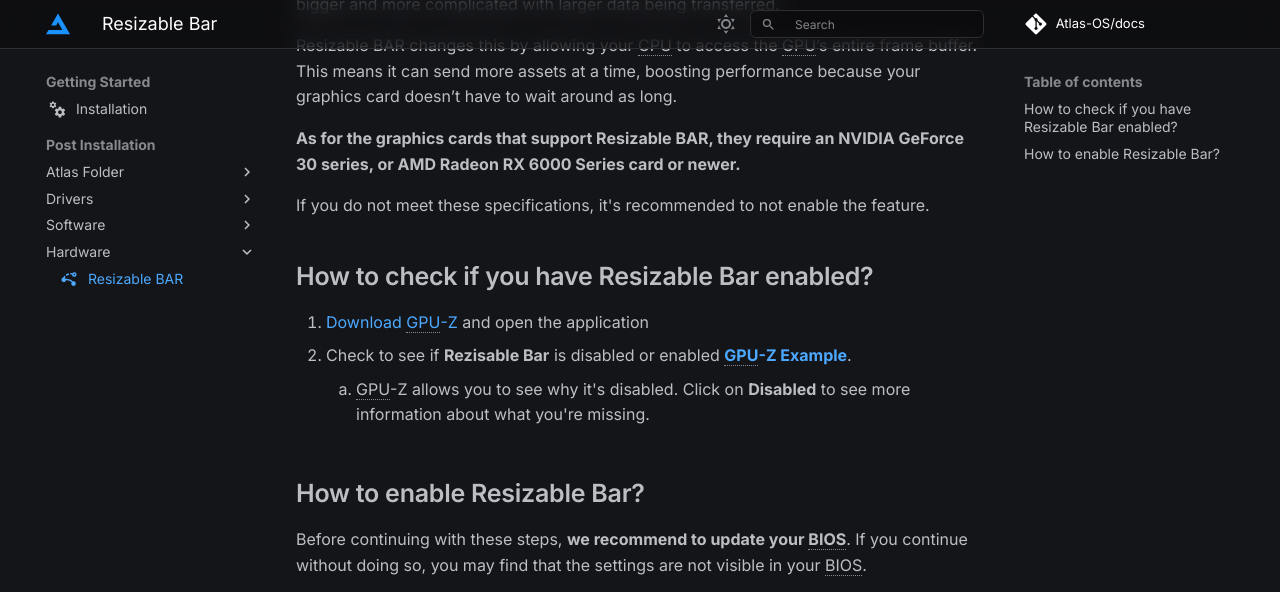
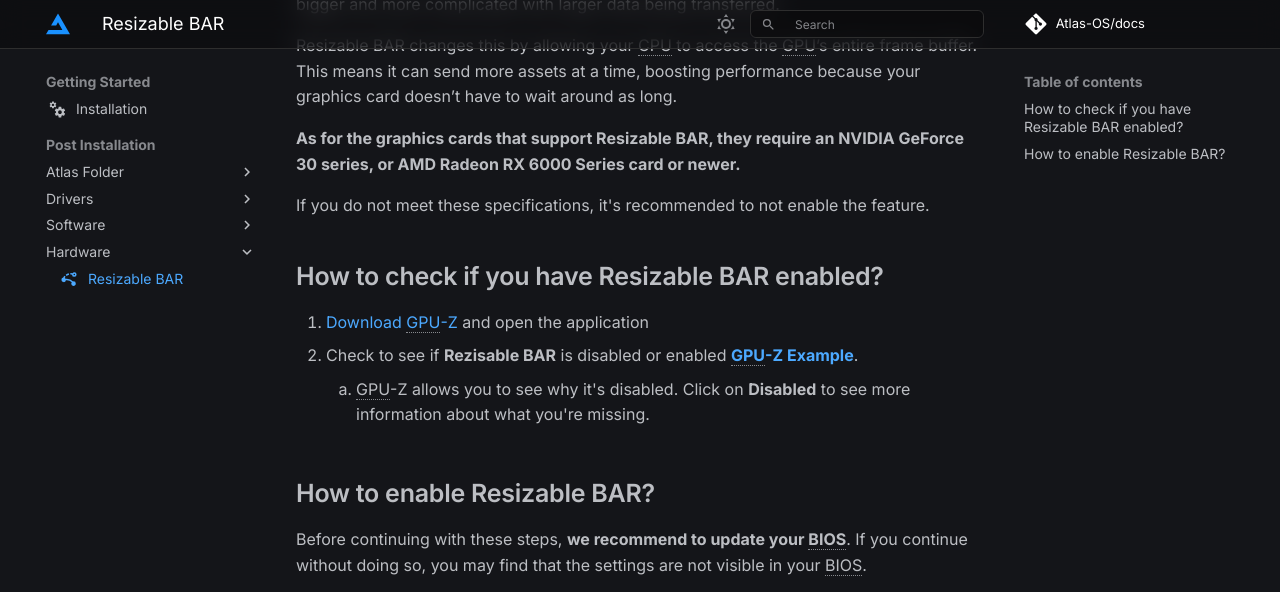
Before and after one commit to Atlas-OS/docs, an MkDocs documentation site: the page built from docs/getting-started/post-installation/hardware/resizable-bar.md, in a window 1280 px wide and 900 px high, scrolled down 567 px. Shown: the top 592 px of the window. Built offline with MkDocs 1.6.1 and Material for MkDocs 9.7.7, drawn with Linux system fonts in a browser that asks for light colours; some web fonts are replaced; comment, search, counter and statistics services are not loaded.

Commit message:
fix: :memo: capitalization issues

```diff
--- a/docs/getting-started/post-installation/hardware/resizable-bar.md
+++ b/docs/getting-started/post-installation/hardware/resizable-bar.md
@@ -1,5 +1,5 @@
 ---
-title: Resizable Bar
+title: Resizable BAR
 description: Guiding you to enable resizable bar on supported systems
 icon: material/transit-detour
 ---
@@ -18,13 +18,13 @@ Resizable BAR changes this by allowing your CPU to access the GPU’s entire fra
 
 If you do not meet these specifications, it's recommended to not enable the feature.
 
-## How to check if you have Resizable Bar enabled?
+## How to check if you have Resizable BAR enabled?
 
 1. [Download GPU-Z](https://www.techpowerup.com/download/techpowerup-gpu-z/) and open the application
-1. Check to see if **Rezisable Bar** is disabled or enabled [**GPU-Z Example**](../../../assets/images/gpu-z-resizable-bar.png).
+1. Check to see if **Rezisable BAR** is disabled or enabled [**GPU-Z Example**](../../../assets/images/gpu-z-resizable-bar.png).
     1. GPU-Z allows you to see why it's disabled. Click on **Disabled** to see more information about what you're missing.
 
-## How to enable Resizable Bar?
+## How to enable Resizable BAR?
 
 Before continuing with these steps, **we recommend to update your BIOS**. If you continue without doing so, you may find that the settings are not visible in your BIOS.
 
```
